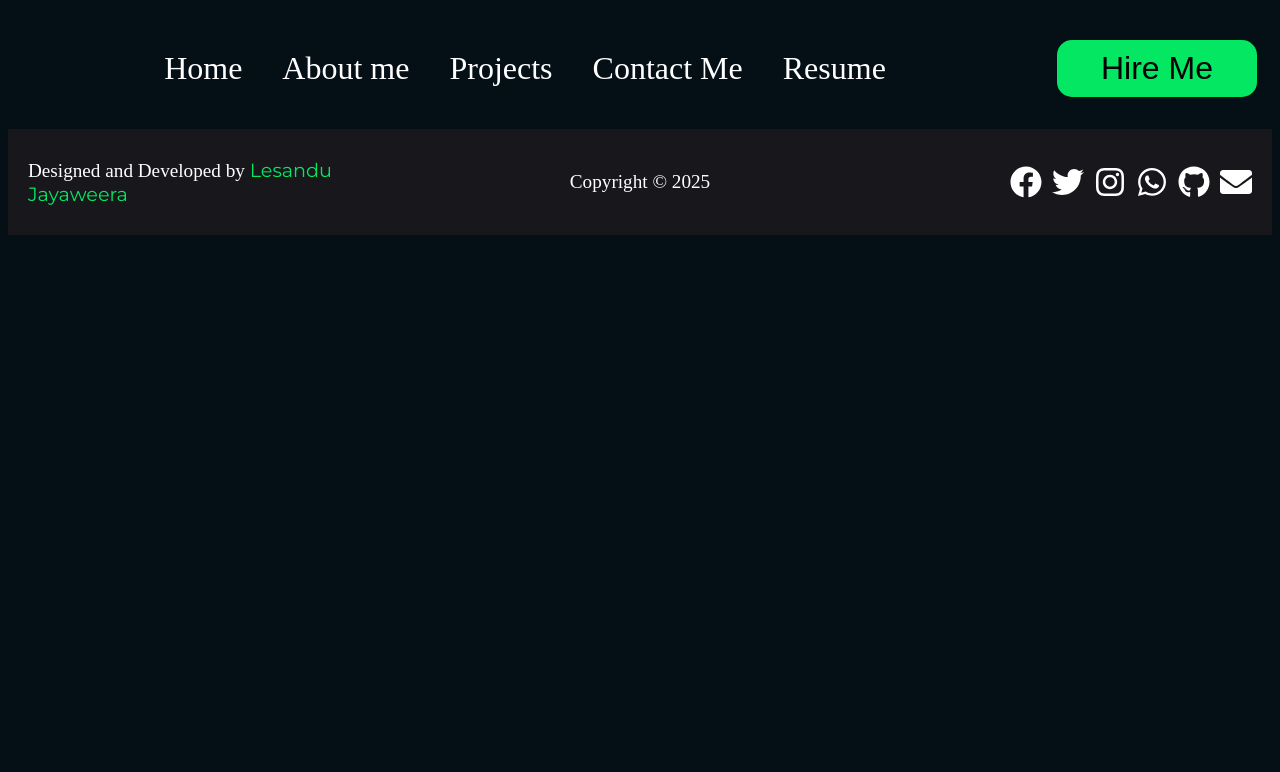
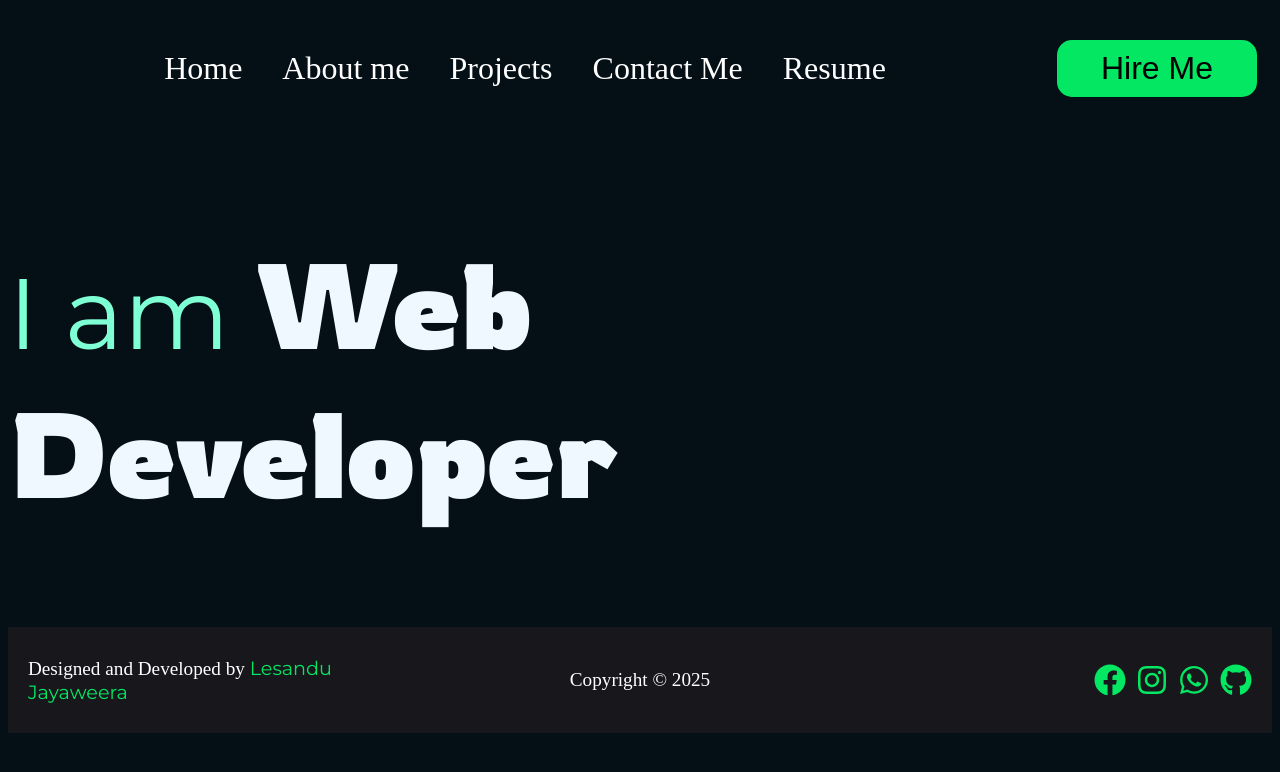
Before and after one commit to lesajayaweera/my_potofolio, a React (Vite) app: page / in a window 1280 px wide. Shown: the top 772 px of the page. Built offline with nearby package versions, Linux system fonts and the light colour scheme.

Commit message:
created the About me compornent

```diff
--- a/src/App.jsx
+++ b/src/App.jsx
@@ -1,11 +1,13 @@
 
 import Header from "./Header/Header";
 import Footer from "./Footer/Footer";
+import Introduction from "./Body/Introduction/Introduction";
 
 function App(){
   return (
     <>
       <Header></Header>
+      <Introduction></Introduction>
       <Footer></Footer>
 
 
--- /dev/null
+++ b/src/Body/Introduction/Introduction.jsx
@@ -0,0 +1,14 @@
+import styles from "./Introduction.module.css"
+
+function Introduction(){
+    const careers =["Software Developer","Web Developer","Front-End Developer"];
+
+
+
+    return(
+        <section className={styles.section}>
+            <p>I am <span>{careers[1]}</span> </p>
+        </section>
+    );
+}
+export default Introduction
--- /dev/null
+++ b/src/Body/Introduction/Introduction.module.css
@@ -0,0 +1,21 @@
+
+@import url('https://fonts.googleapis.com/css2?family=Montserrat:ital,wght@0,100..900;1,100..900&family=Rowdies:wght@300;400;700&display=swap');
+
+
+.section span{
+    font-family: "Rowdies", sans-serif;
+    font-weight: 600;
+    font-style: normal;
+    font-size: 120px;
+    color: aliceblue;
+
+
+}
+
+.section{
+    font-family: "Montserrat", sans-serif;
+    font-optical-sizing: auto;
+    color: aquamarine;
+    font-size: 100px;
+    width: 91%;
+}
--- a/src/Footer/Footer.jsx
+++ b/src/Footer/Footer.jsx
@@ -1,24 +1,26 @@
+import classNames from "classnames";
 import styles from "./Footer.module.css"
-import { FaFacebook, FaTwitter, FaInstagram,FaWhatsapp, FaGithub,FaEnvelope } from "react-icons/fa";
+import { FaFacebook, FaInstagram,FaWhatsapp, FaGithub } from "react-icons/fa";
 function Footer (){
+
+
+
     return(
         <>
             <footer className={styles.footer}>
                 <p className={styles.left}>Designed and Developed by <span>Lesandu Jayaweera</span></p>
                 <p className={styles.center}>copyright &copy; {new Date().getFullYear()}</p>
                 <div className={styles.right}>
-                    <FaFacebook className={styles.icons}></FaFacebook>
-                    <FaTwitter className={styles.icons}></FaTwitter>
-                    <FaInstagram className={styles.icons}></FaInstagram>
-                    <FaWhatsapp className={styles.icons}></FaWhatsapp>
-                    <FaGithub className={styles.icons}></FaGithub>
-                    <FaEnvelope className={styles.icons}></FaEnvelope>
-
+                    <FaFacebook className={classNames([styles.icons])}></FaFacebook>
+                    <FaInstagram className={classNames([styles.icons])}></FaInstagram>
+                    <FaWhatsapp className={classNames([styles.icons])}></FaWhatsapp>
+                    <FaGithub className={classNames([styles.icons])}></FaGithub>
                 </div>
             </footer>
 
         </>
     )
+
 }
 
 export default Footer
--- a/src/Footer/Footer.module.css
+++ b/src/Footer/Footer.module.css
@@ -41,4 +41,5 @@
 .icons{
     font-size: 2rem;
     background-color: inherit;
+    color: #04E762;
 }
```
Also changed, not shown: src/Body/AboutMe/AboutMe.jsx (added, +10 -0 lines), src/Body/AboutMe/AboutMe.module.css (added).
